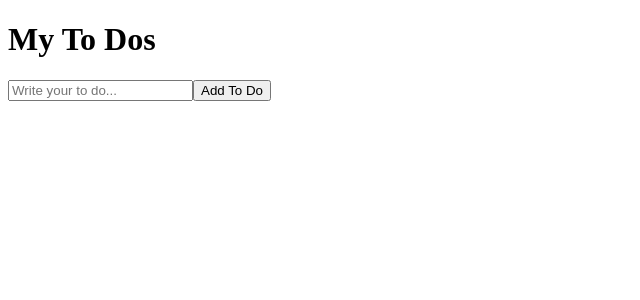
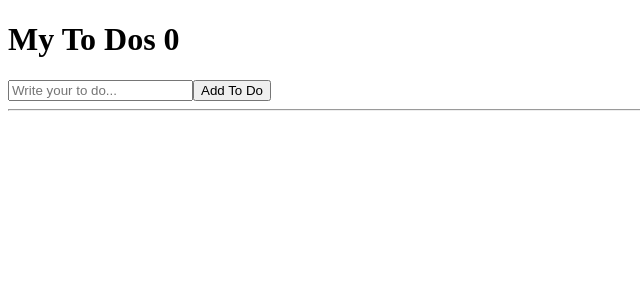
Before and after one commit to hybrid1006/react-for-beginners, a React (Create React App) app: page / in a window 1280 px wide. Shown: the top 300 px of the page, without its empty margins (0-640 px from the left). Built offline with nearby package versions, Linux system fonts and the light colour scheme.

Commit message:
array를 이용하여 map을 통한 렌더링

```diff
--- a/src/App.js
+++ b/src/App.js
@@ -13,14 +13,17 @@
         //setToDos((currentArray) => [...currentArray, toDo]); // 이렇게도 가능
         setToDo("");
     };
-    console.log(toDos);
     return (
         <div>
-            <h1>My To Dos {toDos}</h1>
+            <h1>My To Dos {toDos.length}</h1>
             <form onSubmit={onSubmit}>
                 <input onChange={onChange} value={toDo} text="text" placeholder="Write your to do..."></input>
                 <button>Add To Do</button>
             </form>
+            <hr />
+            {toDos.map((item, index) => (
+                <li key={index}>{item}</li>
+            ))}
         </div>
     );
 }
```
Also changed, not shown: 1 other file (tests, documents, lock files or other folders).
